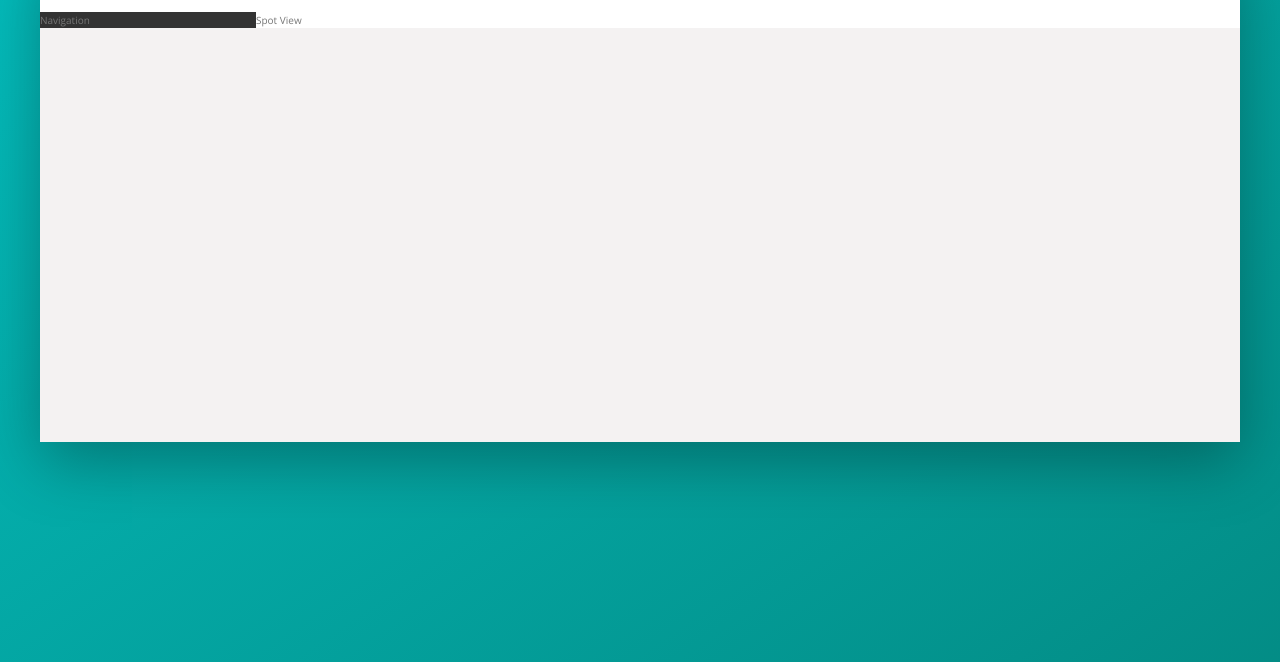
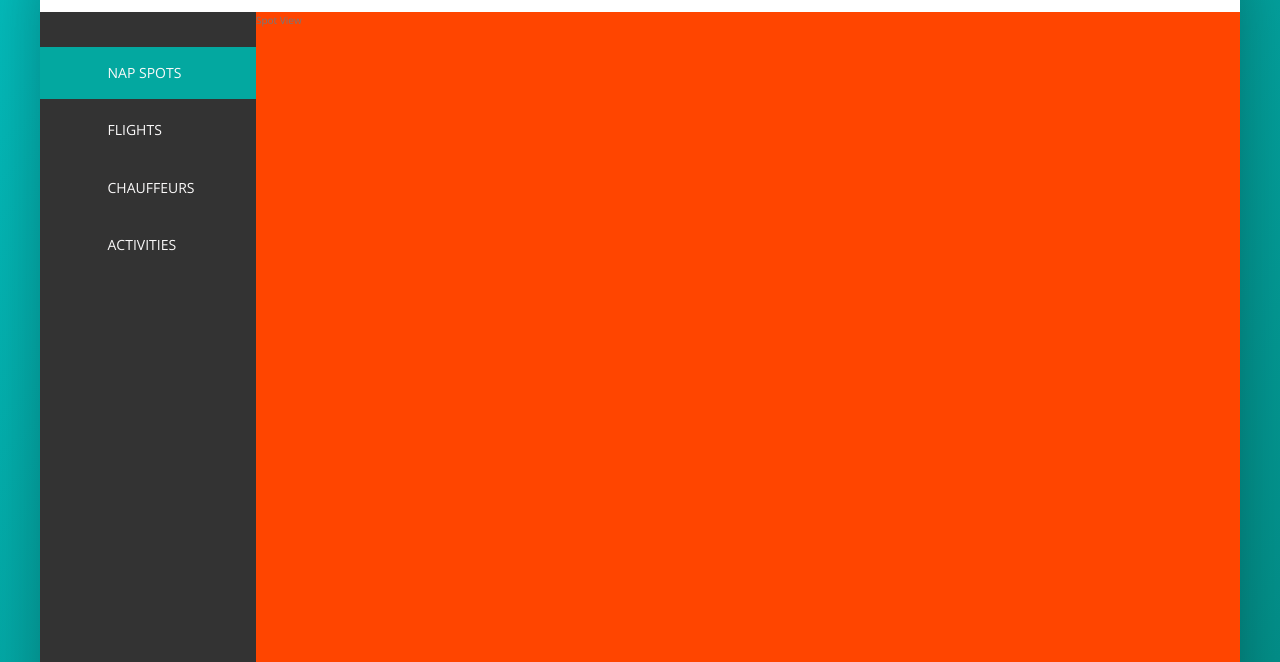
Before and after one commit to vbobey/cat-nap, a website: page index.html in a window 1280 px wide. Shown: the part 138-800 px from the top of the page. Drawn offline with nearby package versions, Linux system fonts and the light colour scheme.

Commit message:
Side Bar Nav

```diff
--- a/index.html
+++ b/index.html
@@ -60,7 +60,44 @@
             </header>
             <div class="content">
                 <nav class="sidebar">
-                    Navigation
+                    <ul class="side-nav">
+                        <li class="side-nav__item side-nav__item--active">
+                            <a href="#" class="side-nav__link">
+                                <svg class="side-nav__icon">
+                                    <use xlink:href="img/sprite.svg#icon-home"></use>
+                                </svg>
+                                <span>Nap Spots</span>
+                            </a>
+                        </li>
+                        <li class="side-nav__item">
+                            <a href="#" class="side-nav__link">
+                                <svg class="side-nav__icon">
+                                    <use xlink:href="img/sprite.svg#icon-aircraft-take-off"></use>
+                                </svg>
+                                <span>Flights</span>
+                            </a>
+                        </li>
+                        <li class="side-nav__item">
+                            <a href="#" class="side-nav__link">
+                                <svg class="side-nav__icon">
+                                    <use xlink:href="img/sprite.svg#icon-key"></use>
+                                </svg>
+                                <span>Chauffeurs</span>
+                            </a>
+                        </li>
+                        <li class="side-nav__item">
+                            <a href="#" class="side-nav__link">
+                                <svg class="side-nav__icon">
+                                    <use xlink:href="img/sprite.svg#icon-map"></use>
+                                </svg>
+                                <span>Activities</span>
+                            </a>
+                        </li>
+                    </ul>
+
+                    <div class="legal">
+                        &copy; 2021 by Victoria Bobey. All Rights Reserved.
+                    </div>
                 </nav>
                 <main class="spot-view">
                     Spot View
--- a/sass/_components.scss
+++ b/sass/_components.scss
@@ -110,3 +110,71 @@
         margin-right: 1rem;
     }
 }
+
+///////////////////////// SIDE NAVIGATION //////////////////////////
+.side-nav {
+    font-size: 1.4rem;
+    list-style: none;
+    margin-top: 3.5rem;
+
+    &__item {
+        position: relative;
+
+        &:not(:last-child) {
+            margin-bottom: .5rem;
+        }
+    }
+
+    &__item::before {
+        content: "";
+        position: absolute;
+        top: 0;
+        left: 0;
+        height: 100%;
+        width: 3px;
+        background-color: var(--color-primary);
+
+        transform: scaleY(0);
+        transition: transform .2s,
+                    width .4s cubic-bezier(1,0,0,1) .2s,
+                    background-color .1s;
+    }
+
+    &__item:hover::before,
+    &__item--active::before {
+        transform: scaleY(1);
+        width: 100%;
+    }
+
+    &__item:active::before {
+        background-color: var(--color-primary-light);
+    }
+
+    &__link:link,
+    &__link:visited {
+        color: var(--color-grey-light-1);
+        text-decoration: none;
+        text-transform: uppercase;
+        display: block;
+        padding: 1.5rem 3rem;
+        position: relative;
+        z-index: 2;
+
+        display: flex;
+        align-items: center;
+    }
+
+    &__icon {
+        width: 1.75rem;
+        height: 1.75rem;
+        margin-right: 2rem;
+        fill: currentColor;
+    }
+}
+
+.legal {
+    font-size: 1.2rem;
+    color: var(--color-grey-light-4);
+    text-align: center;
+    padding: 2.5rem;
+}
--- a/sass/_layout.scss
+++ b/sass/_layout.scss
@@ -25,9 +25,17 @@
 .sidebar {
     background-color: var(--color-grey-dark-1);
     flex: 0 0 18%;
+
+    display: flex;
+    flex-direction: column;
+    justify-content: space-between;
 }
 
 .spot-view {
     background-color: var(--color-white);
     flex: 1;
+
+    // TODO: Remove (TESTING)
+    background-color: orangered;
+    height: 80rem;
 }
```
Also changed, not shown: css/style.css.
